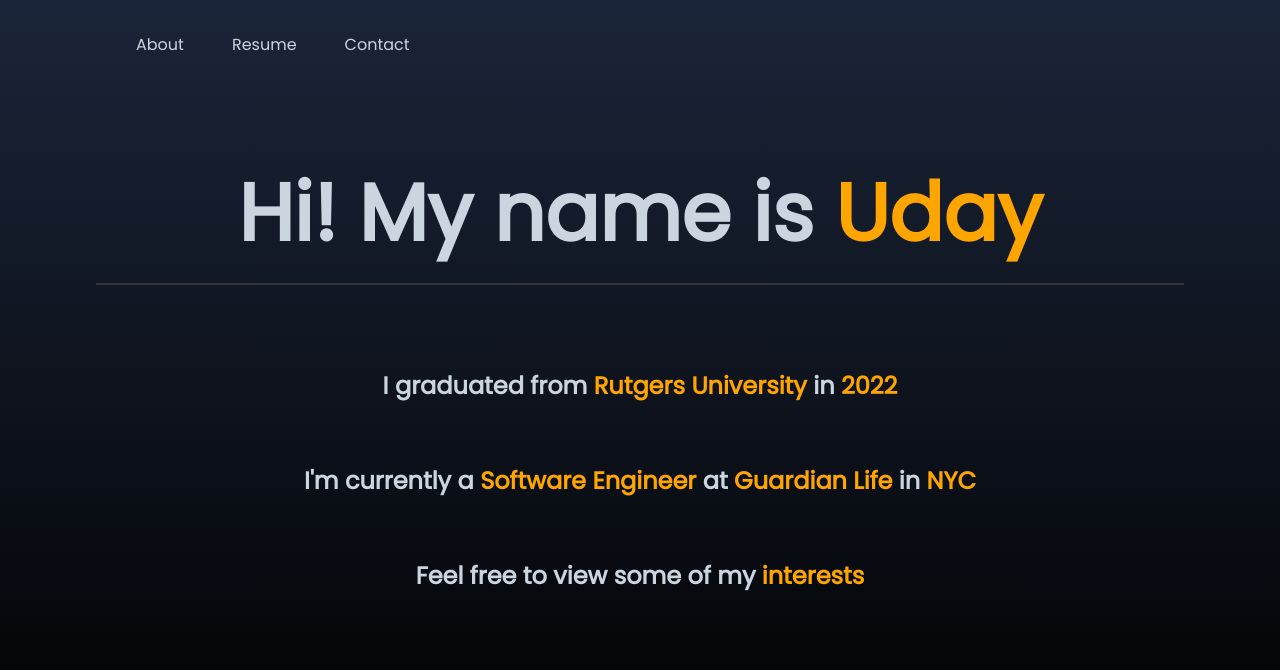
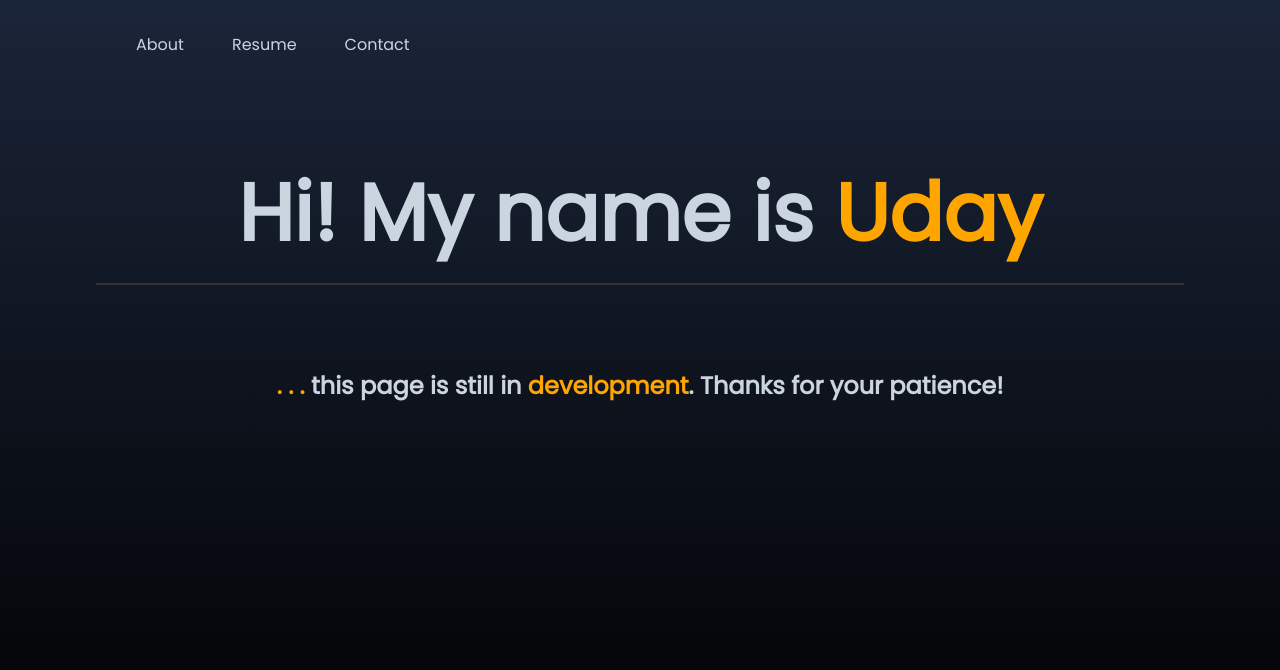
Before and after one commit to udaypatel1/udaypatel, a React (Create React App) app: page /about in a window 1280 px wide. Shown: the top 670 px of the page. Built offline with nearby package versions, Linux system fonts and the light colour scheme.

Commit message:
added in-development notice to about page until UI design

```diff
--- a/src/About.js
+++ b/src/About.js
@@ -13,9 +13,7 @@ function AboutPage() {
                 <Navbar class="about-nav" />
                 <h1 className="bottom-line">Hi! My name is <span class="orangify">Uday</span></h1>
 
-                <h2>I graduated from <span class="orangify">Rutgers University</span> in <span class="orangify">2022</span></h2>
-                <h2>I'm currently a <span class="orangify">Software Engineer</span> at <span class="orangify">Guardian Life</span> in <span class="orangify">NYC</span></h2>
-                <h2>Feel free to view some of my <span class="orangify">interests</span></h2>
+                <h2><span class="orangify">. . .</span> this page is still in <span class="orangify">development</span>. Thanks for your patience!</h2>
 
             </div>
         </div>
```
